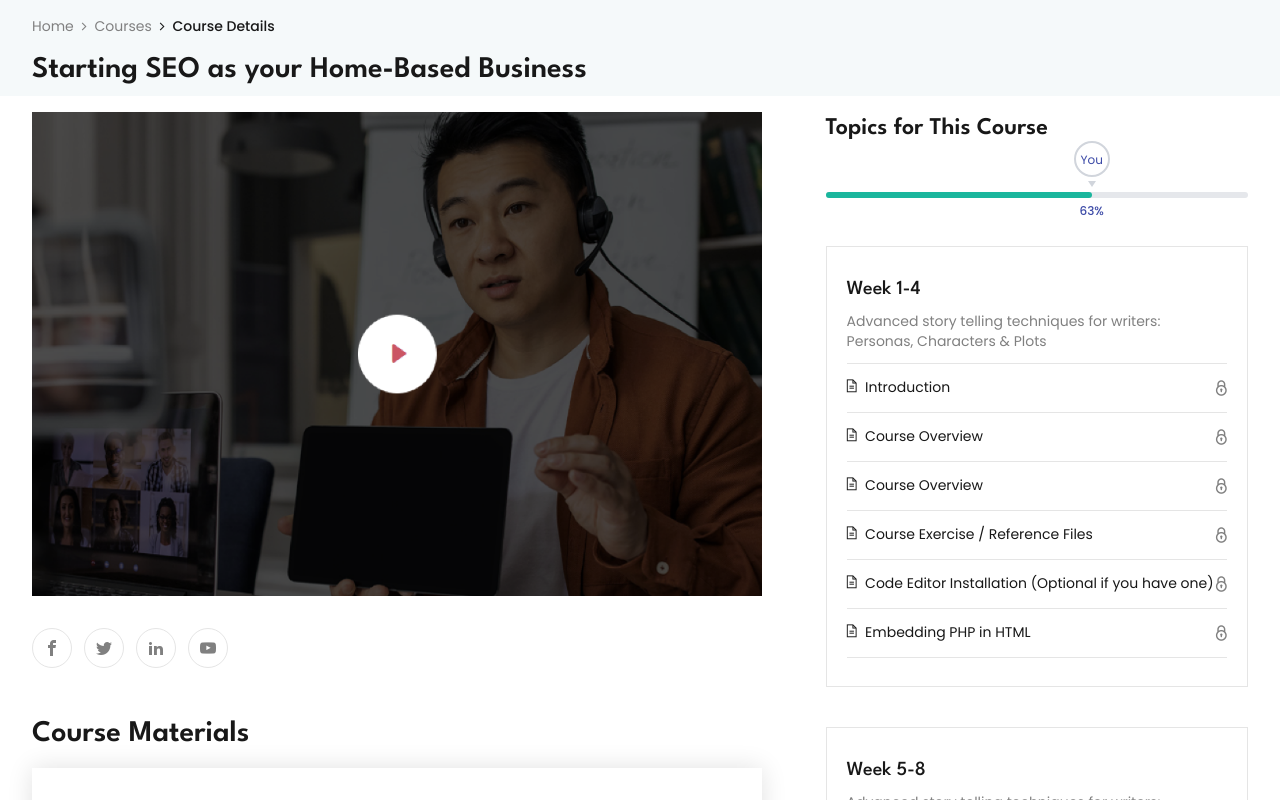
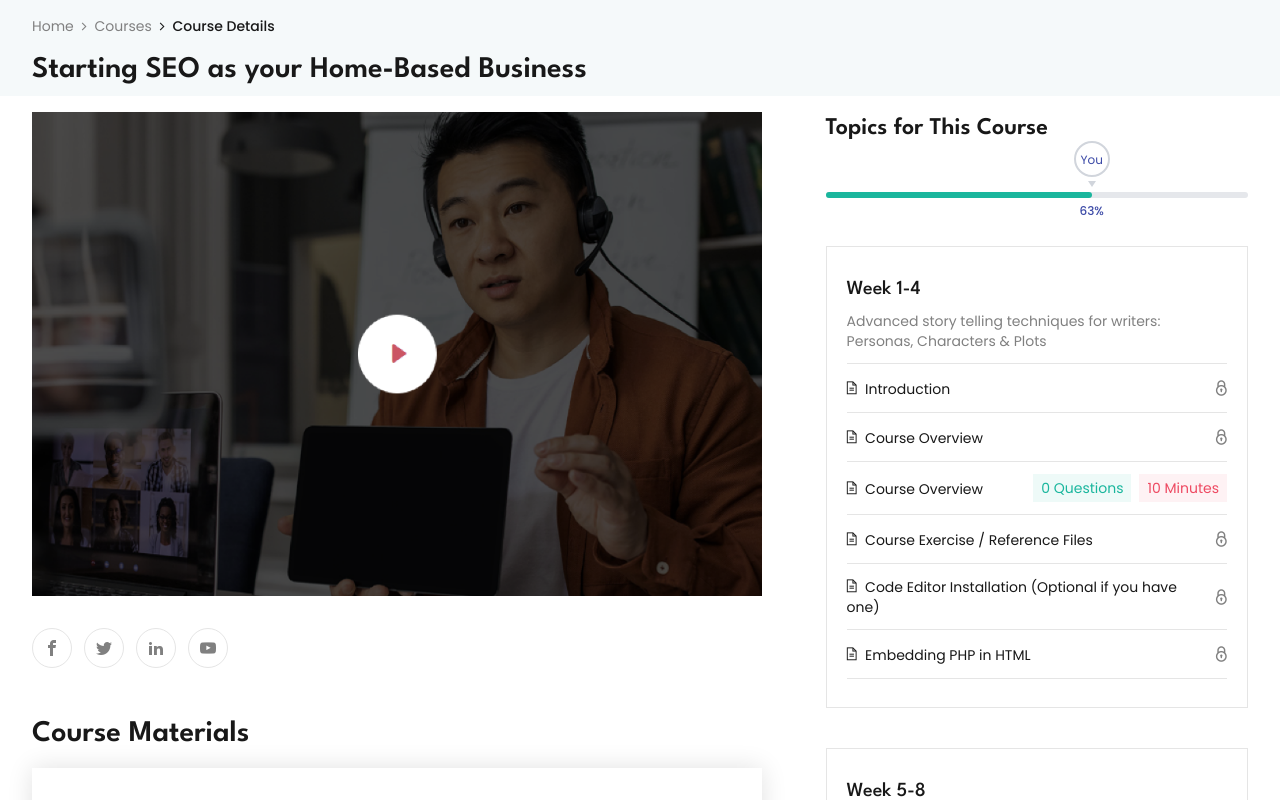
Before and after one commit to Amr-Assem/ITLegend-Assessment, a Next.js app: page /course-details in a window 1280 px wide. Shown: the top 800 px of the page. Built offline with nearby package versions, Linux system fonts and the light colour scheme.

Commit message:
Add success and error color variables to global CSS and update ContentSection for quiz integration

```diff
--- a/src/app/course-details/_sections/ContentSection.jsx
+++ b/src/app/course-details/_sections/ContentSection.jsx
@@ -47,17 +47,29 @@ export default function ContentSection({ courseData }) {
               {content.description}
             </p>
             <>
-              {content.items.map((item, index) => (
+              {content.items.map((item, index) => {
+                const isString = typeof item === "string";
+                const title = isString ? item : item.title;
+                const quiz = isString ? undefined : item.quiz;
+                return (
                   <div
-                  className="flex justify-between border-b border-border py-3 group transition-colors"
+                    className="flex justify-between items-center gap-2 border-b border-border py-3 group transition-colors"
                     key={index}>
                     <div className="text-sm text-text-base group-hover:text-primary-hover cursor-default">
                       <span className="icon-chapter pr-2"></span>
-                    {item}
+                      {title}
                     </div>
+                    {quiz ? (
+                      <div className="flex flex-wrap justify-end items-center gap-2 text-sm text-text-muted">
+                        <div className="px-2 py-1 bg-success-muted text-success-base text-nowrap">{quiz.questions} Questions</div>
+                        <div className="px-2 py-1 bg-error-muted text-error-base text-nowrap">{quiz.minutes} Minutes</div>
+                      </div>
+                    ) : (
                       <div className="icon-lock group-hover:text-primary-hover"></div>
+                    )}
                   </div>
-              ))}
+                );
+              })}
             </>
           </div>
         ))}
--- a/src/app/globals.css
+++ b/src/app/globals.css
@@ -16,6 +16,10 @@
   --background: #ffffff;
   --border: #e5e5e5;
   --icons-font: "icomoon";
+  --success-base: #1ab69d;
+  --success-muted: #1ab69d12;
+  --error-base: #ee4a62;
+  --error-muted: #ee4a6312;
 }
 
 @theme inline {
@@ -25,6 +29,10 @@
   --color-text-muted: var(--text-muted);
   --color-background: var(--background);
   --color-border: var(--border);
+  --color-success-base: var(--success-base);
+  --color-success-muted: var(--success-muted);
+  --color-error-base: var(--error-base);
+  --color-error-muted: var(--error-muted);
   --font-sans: var(--body-font);
   --font-heading: var(--heading-font);
 }
--- a/src/data/courseData.js
+++ b/src/data/courseData.js
@@ -20,12 +20,12 @@ export const courseData = {
             description:
                 "Advanced story telling techniques for writers: Personas, Characters & Plots",
             items: [
-                "Introduction",
-                "Course Overview",
-                "Course Overview",
-                "Course Exercise / Reference Files",
-                "Code Editor Installation (Optional if you have one)",
-                "Embedding PHP in HTML",
+                { title: "Introduction" },
+                { title: "Course Overview" },
+                { title: "Course Overview", quiz: { questions: 0, minutes: 10 } },
+                { title: "Course Exercise / Reference Files" },
+                { title: "Code Editor Installation (Optional if you have one)" },
+                { title: "Embedding PHP in HTML" },
             ],
         },
         {
@@ -34,12 +34,12 @@ export const courseData = {
             description:
                 "Advanced story telling techniques for writers: Personas, Characters & Plots",
             items: [
-                "Defining Functions",
-                "Function Parameters",
-                "Return Values From Functions",
-                "Global Variable and Scope",
-                "Newer Way of Creating a Constant",
-                "Constants",
+                { title: "Defining Functions" },
+                { title: "Function Parameters" },
+                { title: "Return Values From Functions", quiz: { questions: 2, minutes: 15 } },
+                { title: "Global Variable and Scope" },
+                { title: "Newer Way of Creating a Constant" },
+                { title: "Constants" },
             ],
         },
         {
@@ -48,12 +48,12 @@ export const courseData = {
             description:
                 "Advanced story telling techniques for writers: Personas, Characters & Plots",
             items: [
-                "Defining Functions",
-                "Function Parameters",
-                "Return Values From Functions",
-                "Global Variable and Scope",
-                "Newer Way of Creating a Constant",
-                "Constants",
+                { title: "Defining Functions" },
+                { title: "Function Parameters" },
+                { title: "Return Values From Functions", quiz: { questions: 2, minutes: 15 } },
+                { title: "Global Variable and Scope" },
+                { title: "Newer Way of Creating a Constant" },
+                { title: "Constants" },
             ],
         },
     ],
```
Lines whose indentation alone changed are shown as unchanged.
